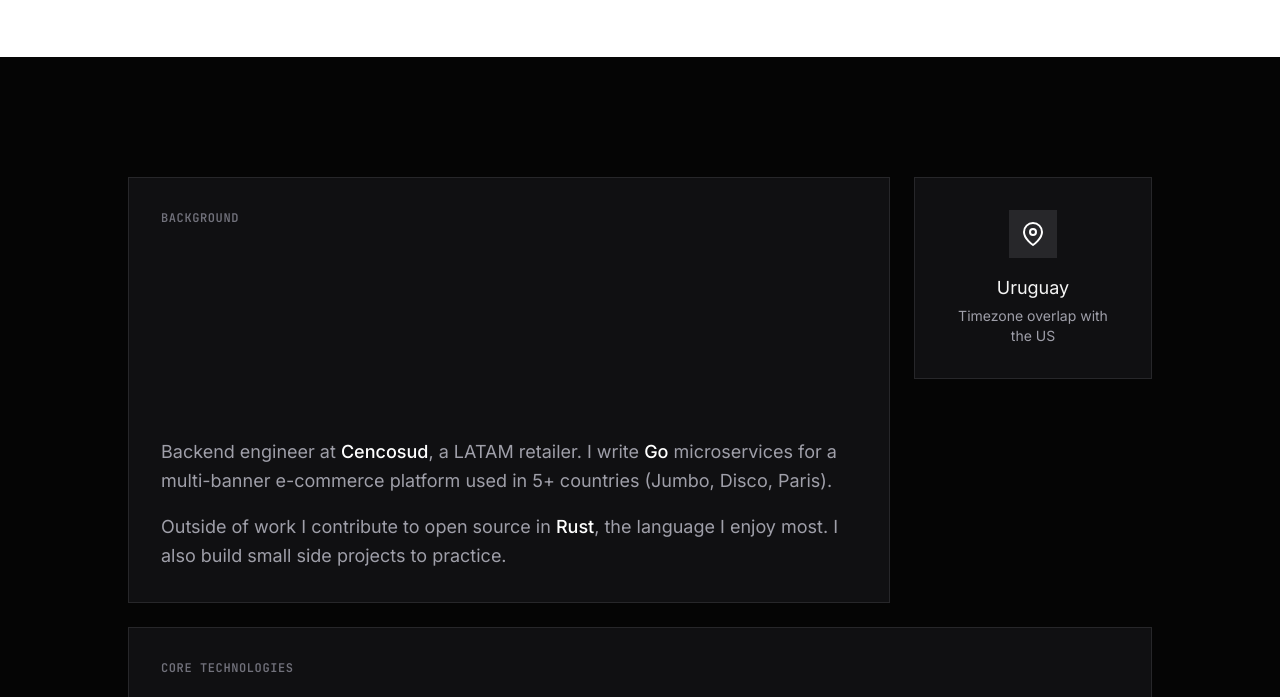
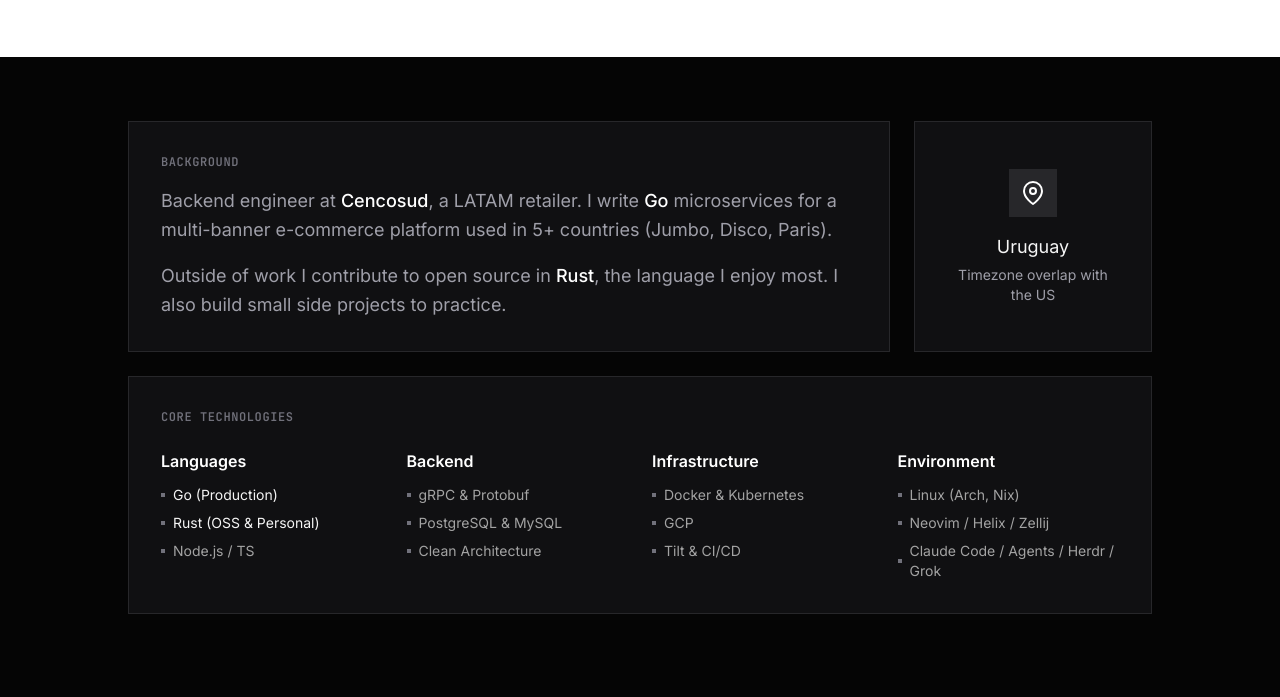
Before and after one commit to diegoQuinas/diegoQuinas.github.io, a plain HTML site: page index.html in a window 1280 px wide. Shown: the part 727-1424 px from the top of the page. Drawn offline with Linux system fonts and the light colour scheme.

Commit message:
fix(index): remove background card gap

```diff
--- a/index.html
+++ b/index.html
@@ -268,11 +268,11 @@
         </div>
       </section>
     </div>
-    <section id="about" class="py-[120px] px-6">
+    <section id="about" class="pt-16 pb-[120px] px-6">
       <div class="max-w-5xl mx-auto">
         <div class="grid grid-cols-4 auto-rows-[minmax(200px,auto)] gap-6">
           <div
-            class="bento-card col-span-4 md:col-span-3 row-span-2 justify-between bg-zinc-900/60 border border-zinc-800 p-8 flex flex-col transition-colors hover:border-zinc-700 overflow-hidden relative"
+            class="bento-card col-span-4 md:col-span-3 row-span-1 bg-zinc-900/60 border border-zinc-800 p-8 flex flex-col transition-colors hover:border-zinc-700 overflow-hidden relative"
           >
             <h2
               class="text-xs font-semibold text-zinc-500 uppercase tracking-wider mb-4 font-mono"
```
Also changed, not shown: assets/tailwind.css.
